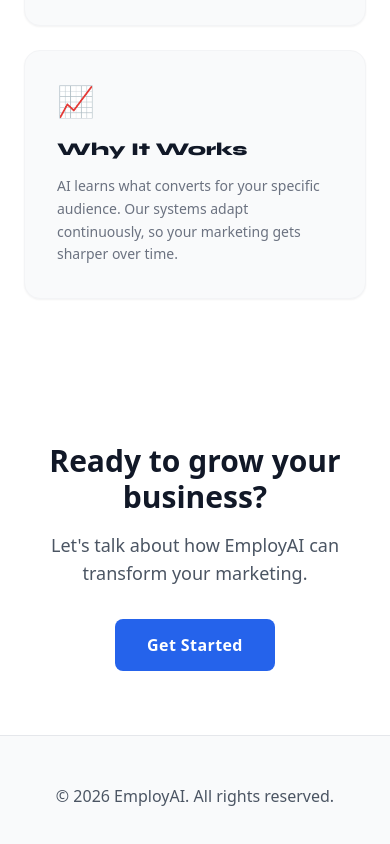
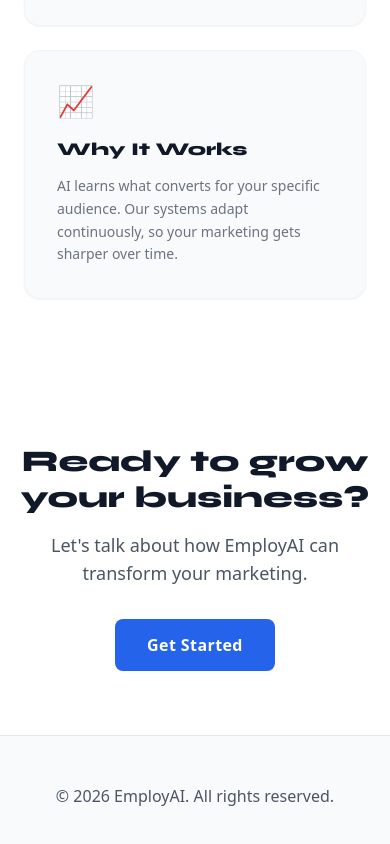
Before and after one commit to employaibot/EmployAI, a Next.js app: page / in a window 390 px wide. Shown: the part 1840-2684 px from the top of the page. Built offline with nearby package versions, Linux system fonts and the light colour scheme; no server answers.

Commit message:
fix: scroll offset, focus ring, font consistency, grid breakpoint

```diff
--- a/app/page.tsx
+++ b/app/page.tsx
@@ -11,7 +11,7 @@
       {/* CTA Section */}
       <section className="px-4 py-16 sm:px-6 sm:py-24 lg:px-8">
         <div className="mx-auto max-w-2xl text-center">
-          <h2 className="text-3xl font-bold text-gray-900 sm:text-4xl">
+          <h2 className="font-display text-3xl font-extrabold text-gray-900 sm:text-4xl">
             Ready to grow your business?
           </h2>
           <p className="mt-4 text-lg text-gray-600">
--- a/components/AboutUs.tsx
+++ b/components/AboutUs.tsx
@@ -4,7 +4,7 @@
   return (
     <section
       id="about"
-      className="bg-white px-6 py-20 sm:py-28 lg:px-8"
+      className="scroll-mt-16 bg-white px-6 py-20 sm:py-28 lg:px-8"
     >
       <div className="mx-auto max-w-4xl text-center">
         <h2 className="font-display text-4xl font-extrabold tracking-tight text-gray-900 sm:text-5xl">
@@ -13,7 +13,7 @@
         <p className="mx-auto mt-6 max-w-2xl text-lg leading-relaxed text-gray-500">
           {ABOUT_COPY.subheading}
         </p>
-        <div className="mt-16 grid grid-cols-1 gap-6 sm:grid-cols-3">
+        <div className="mt-16 grid grid-cols-1 gap-6 sm:grid-cols-2 md:grid-cols-3">
           {ABOUT_COPY.cards.map((card) => (
             <div
               key={card.title}
--- a/components/Navbar.tsx
+++ b/components/Navbar.tsx
@@ -11,7 +11,7 @@
       >
         <Link
           href="/"
-          className="font-display text-xl font-extrabold tracking-tight text-gray-900 hover:opacity-80 transition-opacity duration-200"
+          className="font-display text-xl font-extrabold tracking-tight text-gray-900 hover:opacity-80 transition-opacity duration-200 focus-visible:outline focus-visible:outline-2 focus-visible:outline-offset-2 focus-visible:outline-primary"
         >
           {NAV_COPY.brand}
         </Link>
```
